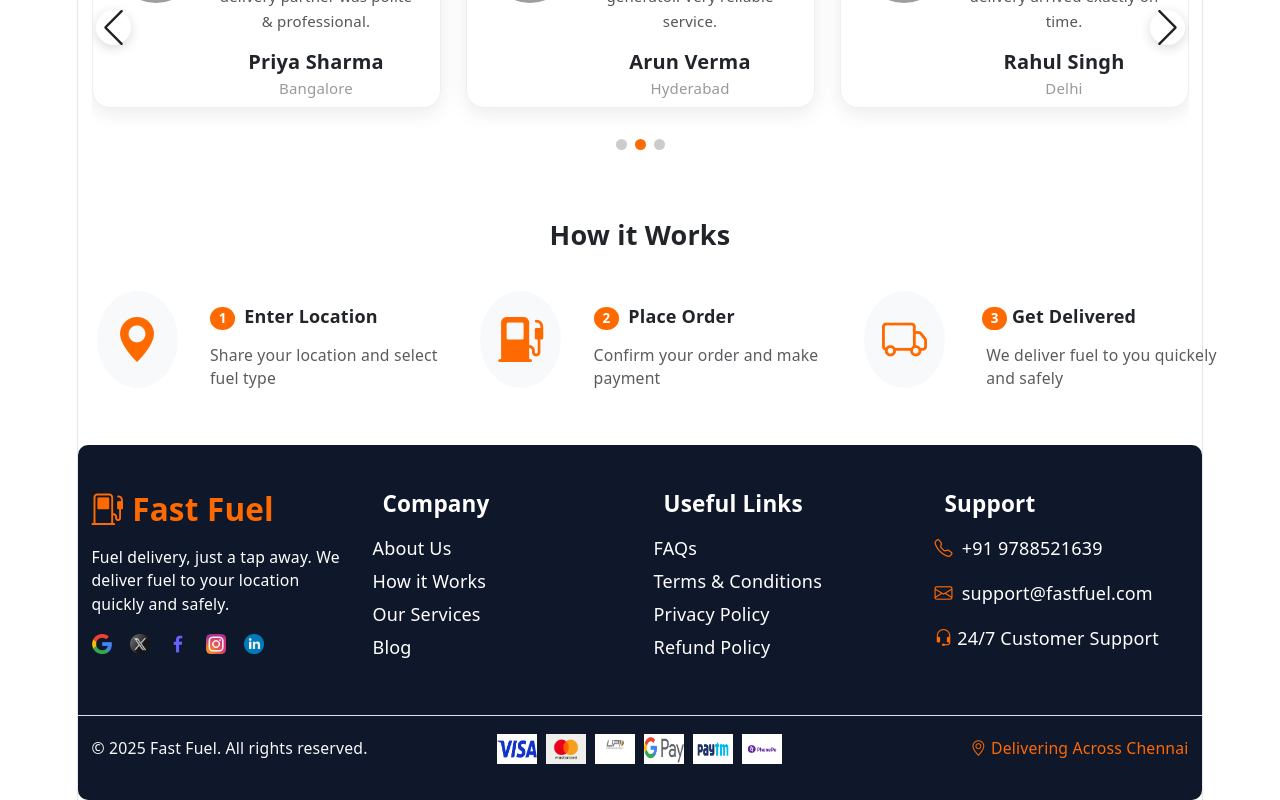
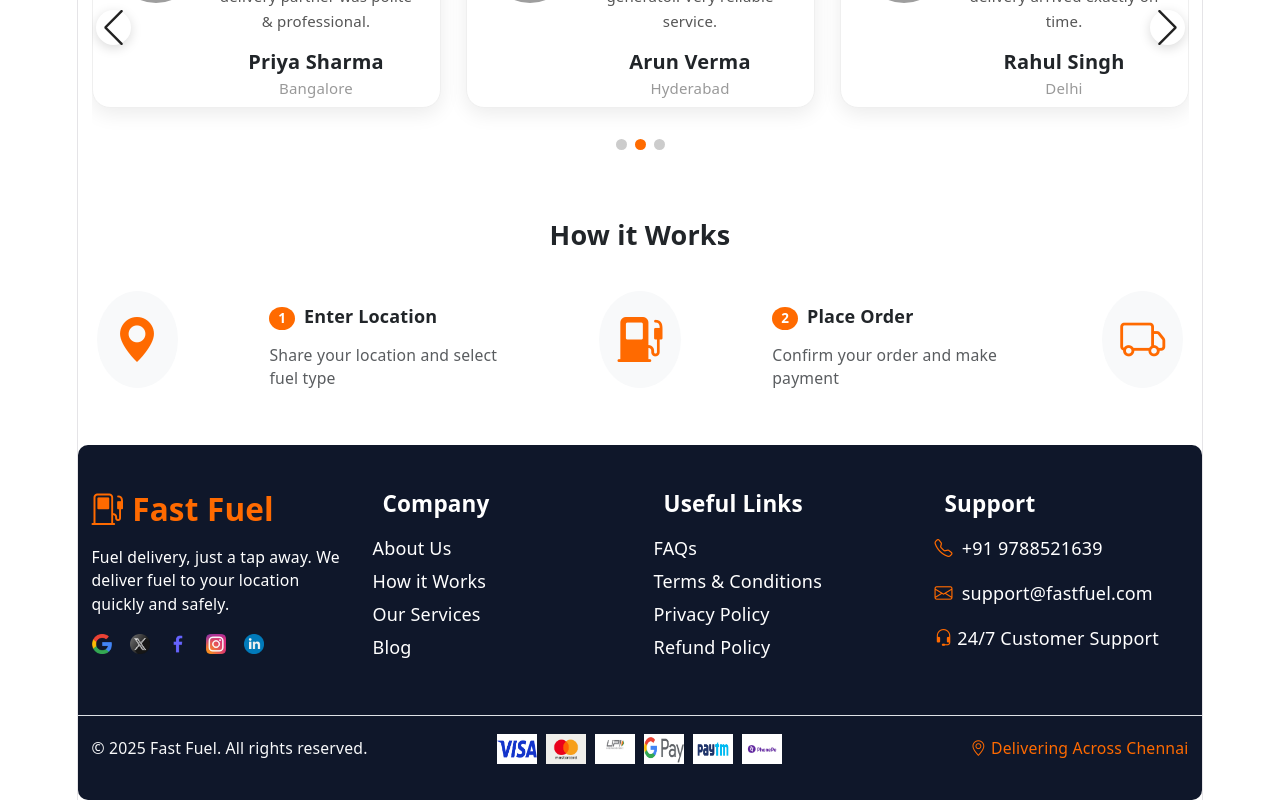
Before and after one commit to RANJITH19KUMAR/fuel-book, a React (Vite) app: page / in a window 1280 px wide. Shown: the part 1409-2209 px from the top of the page. Built offline with nearby package versions, Linux system fonts and the light colour scheme; grey boxes are pictures that could not be loaded.

Commit message:
remove col

```diff
--- a/src/Components/HomePage/Work/Work.jsx
+++ b/src/Components/HomePage/Work/Work.jsx
@@ -28,11 +28,11 @@
       <Col md={1} >
       <i className="icon1 bi bi-truck fs-1 p-3  rounded-circle"></i>
       </Col>
-      <Col md={3} className='co1'>
+      {/* <Col md={3} className='co1'>
 
       <h4 className='fs-6 fw-bold text-start ms-3'><span className=' span1 badge  rounded-pill ps-2 mx-1'>3</span>Get Delivered</h4>
       <p className='text-muted small pt-1 text-start ms-4'>We deliver fuel to you quickely and safely</p>
-      </Col>
+      </Col> */}
       </div>
     </Row>
     </Container>
```
